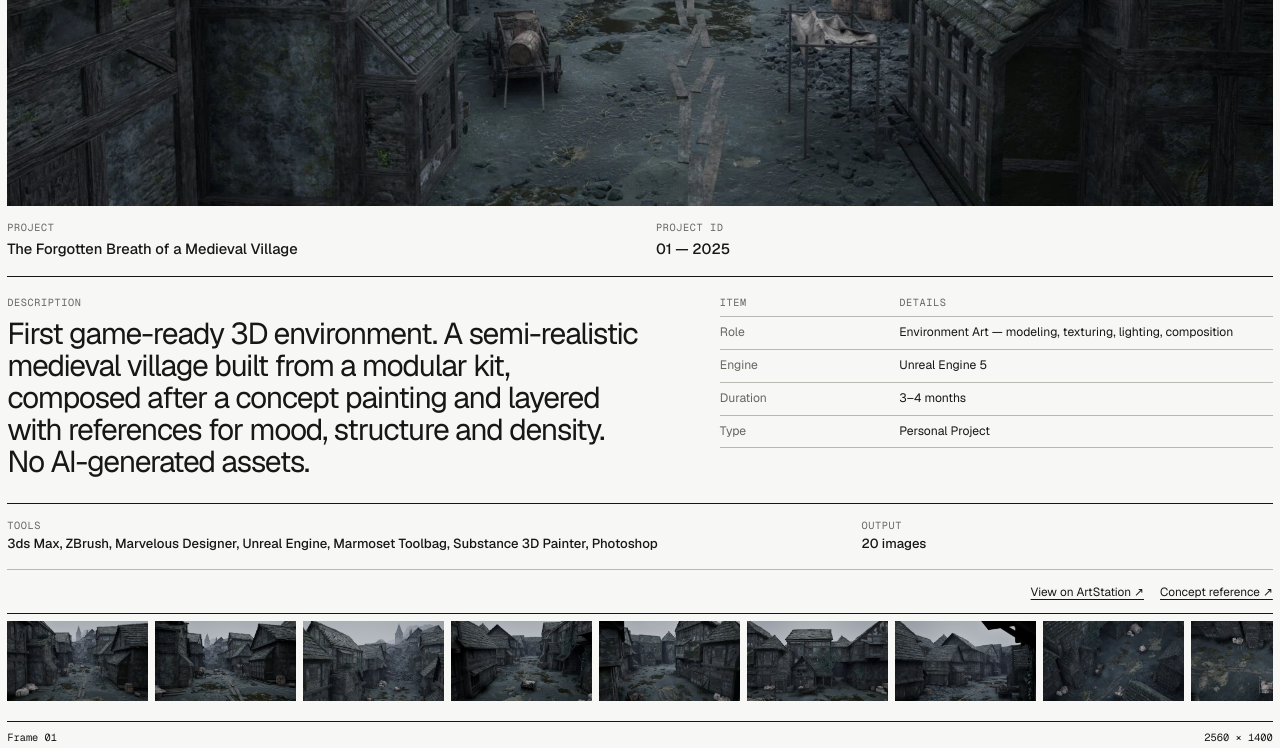
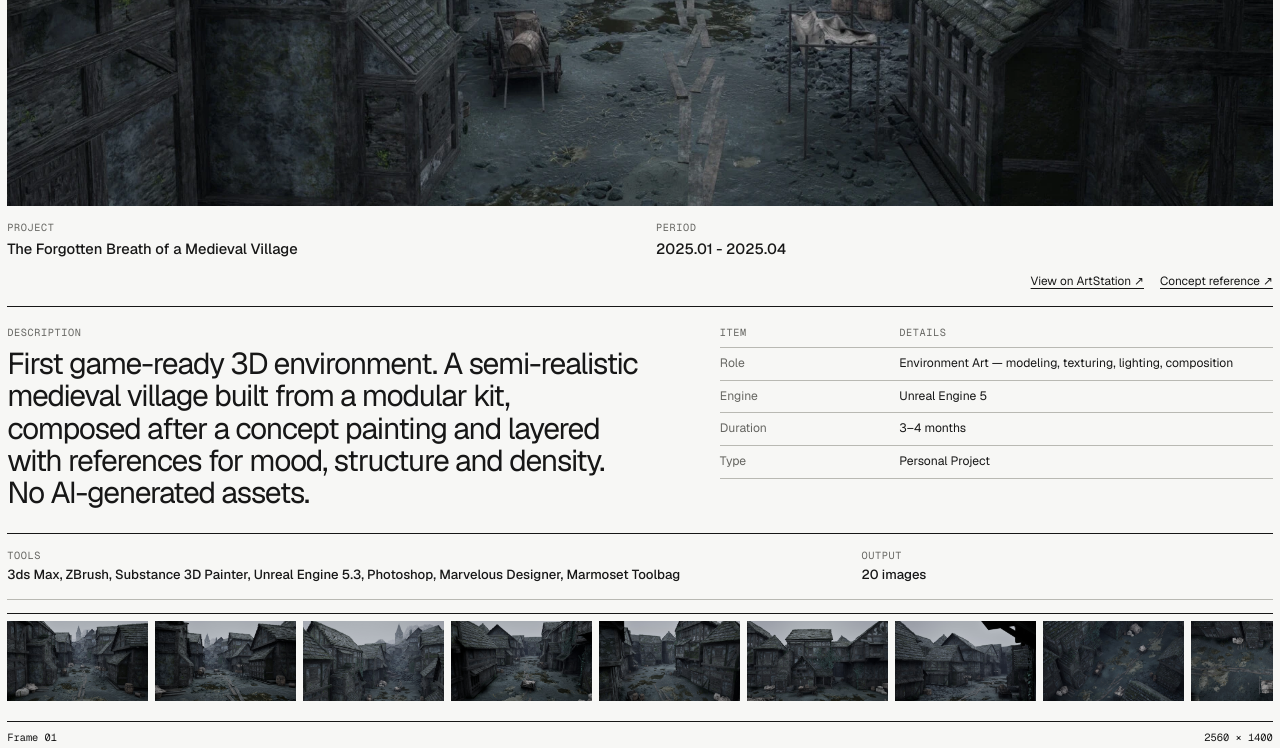
Before and after one commit to rohyunsang/kimminjeong-portfolio, a Next.js app: page /work/forgotten-breath in a window 1280 px wide. Shown: the part 657-1405 px from the top of the page. Built offline with nearby package versions, Linux system fonts and the light colour scheme.

Commit message:
Update project receipt details

```diff
--- a/src/app/globals.css
+++ b/src/app/globals.css
@@ -452,6 +452,12 @@ a {
   font-size: clamp(0.9rem, 1.15vw, 1.15rem);
 }
 
+.project-receipt-meta {
+  display: flex;
+  min-width: 0;
+  flex-direction: column;
+}
+
 .project-receipt-main {
   display: grid;
   grid-template-columns: 1.15fr 1fr;
@@ -506,6 +512,7 @@ a {
   flex-wrap: wrap;
   justify-content: flex-end;
   gap: 1rem;
+  margin-top: auto;
   padding-top: 0.8rem;
   font-size: 0.74rem;
   text-decoration: underline;
--- a/src/app/work/[slug]/page.tsx
+++ b/src/app/work/[slug]/page.tsx
@@ -68,9 +68,21 @@ export default async function WorkPage({ params }: PageProps<"/work/[slug]">) {
               <span>Project</span>
               <strong>{work.title}</strong>
             </div>
-            <div>
-              <span>Project ID</span>
-              <strong>{pad(work.no)} — {work.year}</strong>
+            <div className="project-receipt-meta">
+              <div>
+                <span>Period</span>
+                <strong>{work.period ?? work.year}</strong>
+              </div>
+              <div className="project-links">
+                <a href={work.artstation} target="_blank" rel="noreferrer">
+                  View on ArtStation ↗
+                </a>
+                {work.concept && (
+                  <a href={work.concept} target="_blank" rel="noreferrer">
+                    {work.slug === "weind-up" ? "Studio Gravitia ↗" : "Concept reference ↗"}
+                  </a>
+                )}
+              </div>
             </div>
           </div>
 
@@ -115,17 +127,6 @@ export default async function WorkPage({ params }: PageProps<"/work/[slug]">) {
               <span>Output</span>
               <strong>{pad(work.images.length)} images</strong>
             </div>
-          </div>
-
-          <div className="project-links">
-            <a href={work.artstation} target="_blank" rel="noreferrer">
-              View on ArtStation ↗
-            </a>
-            {work.concept && (
-              <a href={work.concept} target="_blank" rel="noreferrer">
-                {work.slug === "weind-up" ? "Studio Gravitia ↗" : "Concept reference ↗"}
-              </a>
-            )}
           </div>
         </section>
 
--- a/src/data/works.ts
+++ b/src/data/works.ts
@@ -5,6 +5,7 @@ export type Work = {
   title: string;
   short: string;
   year: string;
+  period?: string;
   type: string;
   role: string;
   engine: string;
@@ -24,6 +25,7 @@ export const works: Work[] = [
     "title": "The Forgotten Breath of a Medieval Village",
     "short": "Forgotten Breath",
     "year": "2025",
+    "period": "2025.01 - 2025.04",
     "type": "Personal Project",
     "role": "Environment Art — modeling, texturing, lighting, composition",
     "engine": "Unreal Engine 5",
@@ -31,11 +33,11 @@ export const works: Work[] = [
     "software": [
       "3ds Max",
       "ZBrush",
+      "Substance 3D Painter",
+      "Unreal Engine 5.3",
+      "Photoshop",
       "Marvelous Designer",
-      "Unreal Engine",
-      "Marmoset Toolbag",
-      "Substance 3D Painter",
-      "Photoshop"
+      "Marmoset Toolbag"
     ],
     "summary": "First game-ready 3D environment. A semi-realistic medieval village built from a modular kit, composed after a concept painting and layered with references for mood, structure and density. No AI-generated assets.",
     "concept": "https://www.artstation.com/artwork/8bx4vO",
```
